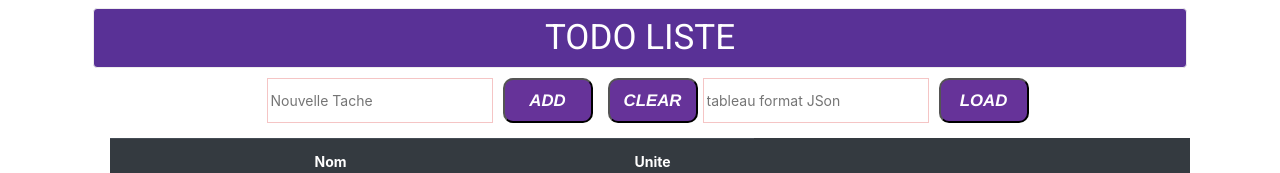
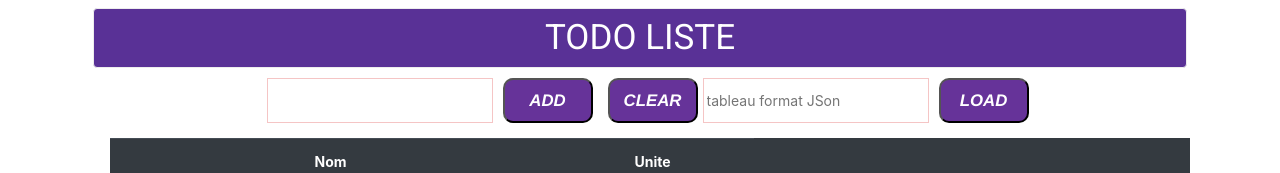
Before and after one commit to DialloAbdou/ToDO, a React (Create React App) app: page / in a window 1280 px wide. Shown: the top 173 px of the page. Built offline with nearby package versions, Linux system fonts and the light colour scheme.

Commit message:
ajout de tache

```diff
--- a/src/components/combos/Imput/Imput.js
+++ b/src/components/combos/Imput/Imput.js
@@ -1,9 +1,15 @@
 import React from 'react'
 import classes from './policeImput/Imput.module.css'
-const Imput=({placeholder})=>{
+const Imput=({placeholder, changeName})=>{
     const imputCss =`${classes.policeImpute}`
     return(
-        <input className={imputCss}  type="text" placeholder={placeholder}/>
+        <input
+        className={imputCss}
+         type="text"
+         placeholder={placeholder}
+         onChange={changeName}
+
+        />
     )
 }
 export default Imput
--- a/src/containers/Tasks/Tasks.js
+++ b/src/containers/Tasks/Tasks.js
@@ -13,7 +13,9 @@ class Tasks extends Component {
             { id: 3, nom: "Faire C#", unite: 3 },
             { id: 4, nom: "Faire JavaScript", unite: 4 },
             { id: 5, nom: "Faire Sport", unite: 2 },
-        ]
+        ],
+        indextache:5,
+       tacheSaisie:""
     }
     handleDeletTask =(id)=>{
        const taskId = this.state.tasks.findIndex(elem=>{
@@ -23,14 +25,38 @@ class Tasks extends Component {
          newTasks.splice(taskId,1)
        this.setState({tasks:newTasks});
     }
+    handleAddTask =()=>{
+        const newTache = {
+            id: this.state.indextache+1,
+            nom: this.state.tacheSaisie,
+            unite: 3
+        }
+      const newTabs = [...this.state.tasks]
+      newTabs.push(newTache);
+      this.setState(oldstate=>{
+          return {
+            tasks: newTabs,
+            indextache: oldstate.indextache+1
+          }
+      })
+      this.setState({ tacheSaisie:""})
 
+    }
     render() {
         const { tasks } = this.state
         const taskCss = `${classes.tacheCss} table table-striped table-dark`
         return (
             <div className="container taskPolice">
-                <Imput placeholder="Nouvelle Tache" />
-                <Bouton>ADD</Bouton>
+                <Imput
+                value={this.state.tacheSaisie}
+                changeName={(event)=>this.setState({tacheSaisie:event.target.value})}
+                />
+                <Bouton
+                 click ={this.handleAddTask}
+
+                >
+                  ADD
+                </Bouton>
                 <Bouton>CLEAR</Bouton>
                 <Imput placeholder="tableau format JSon " />
                 <Bouton>LOAD</Bouton>
```
Also changed, not shown: 1 other file (tests, documents, lock files or other folders).
